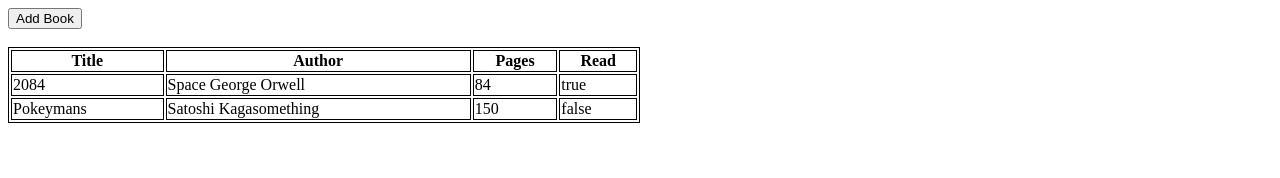
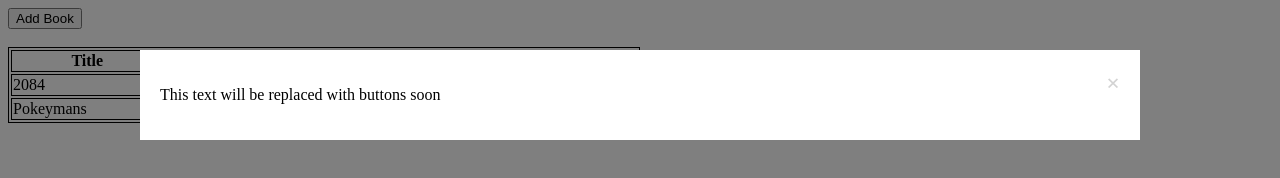
Before and after one commit to ElRajo/Library, a plain HTML site: page index.html in a window 1280 px wide. Both pictures are taken after a click on the button "Add Book". Drawn offline with Linux system fonts and the light colour scheme.

Commit message:
Making sure everything is up to date on the github repo.

```diff
--- a/index.html
+++ b/index.html
@@ -17,6 +17,16 @@
                 </tr>
             </table>
         </div>
+
+        <div class = "modal">
+            <div class="modal-content">
+                <span class="close-btn">&times;</span>
+                <p>This text will be replaced with buttons soon</p>
+            </div>
+        </div>
+
+
+
         <script src="lib.js"></script>
     </body>
 </html>
--- a/lib.css
+++ b/lib.css
@@ -6,3 +6,40 @@
 tr, th, td{
     border: 1px solid black;
 }
+
+#popup{
+    width: 500px;
+    height: 500px;
+    background-color: chartreuse;
+    z-index: 3;
+}
+
+.modal{
+    display: none;
+    position: fixed;
+    padding-top: 50px;
+    left: 0;
+    top: 0;
+    width: 100%;
+    height: 100%;
+    background-color: rgb(0,0,0);
+    background-color: rgba(0,0,0,0.5);
+}
+
+.modal-content{
+    position: relative;
+    background-color: white;
+    padding: 20px;
+    margin: auto;
+    width: 75%;
+}
+
+.close-btn {
+    float: right;
+    color: lightgray;
+    font-size: 24px;
+    font-weight: bold;
+  }
+  .close-btn:hover {
+    color: darkgray;
+  }
--- a/lib.js
+++ b/lib.js
@@ -30,3 +30,20 @@ addBookToLibrary("2084", "Space George Orwell", 84, true);
 addBookToLibrary("Pokeymans", "Satoshi Kagasomething", 150, false)
 //alert("The book is " + myLibrary[0].title);
 displayLibrary();
+
+let addButton = document.getElementById('add');
+let modal = document.querySelector(".modal");
+let closebutton = document.querySelector(".close-btn");
+
+addButton.onclick = function(){
+    modal.style.display = "block";
+}
+
+closebutton.onclick = function(){
+    modal.style.display = "none";
+}
+window.onclick = function(e){
+    if(e.target == modal){
+        modal.style.display = "none";
+    }
+}
```
